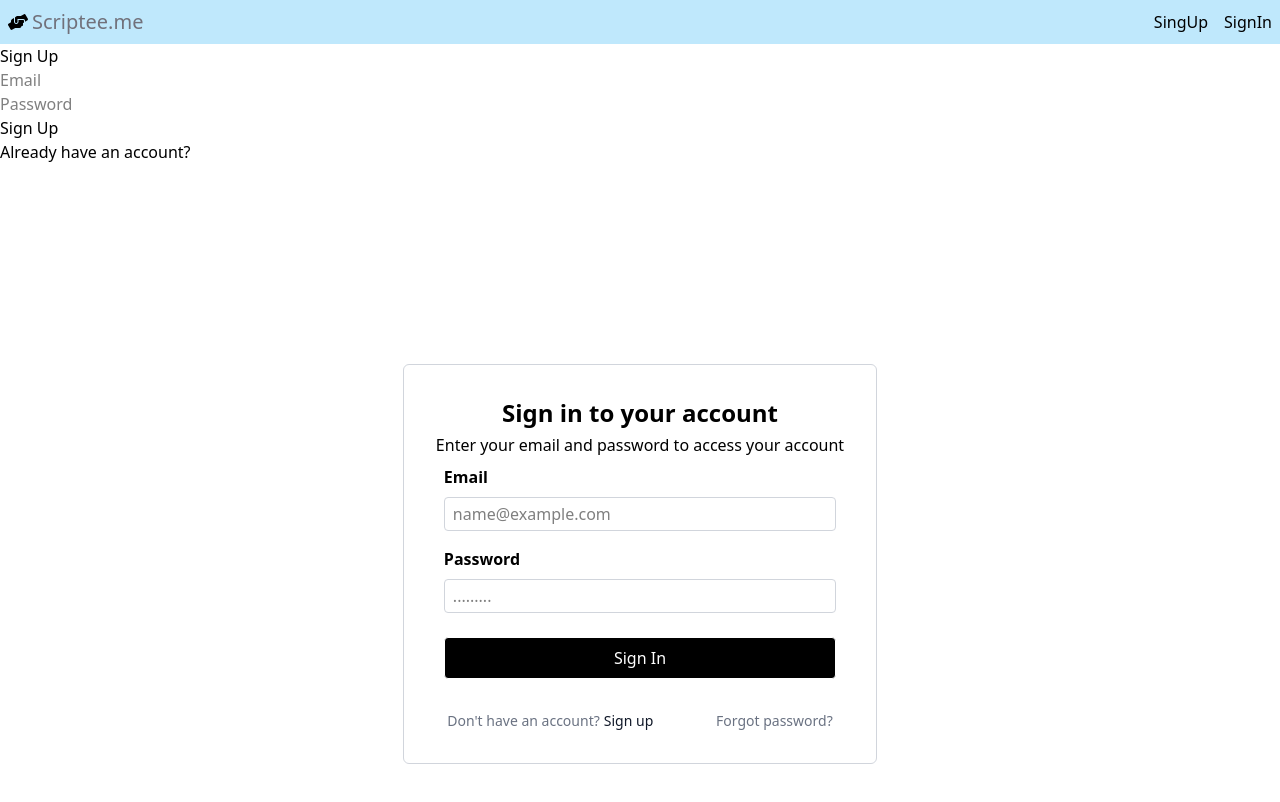
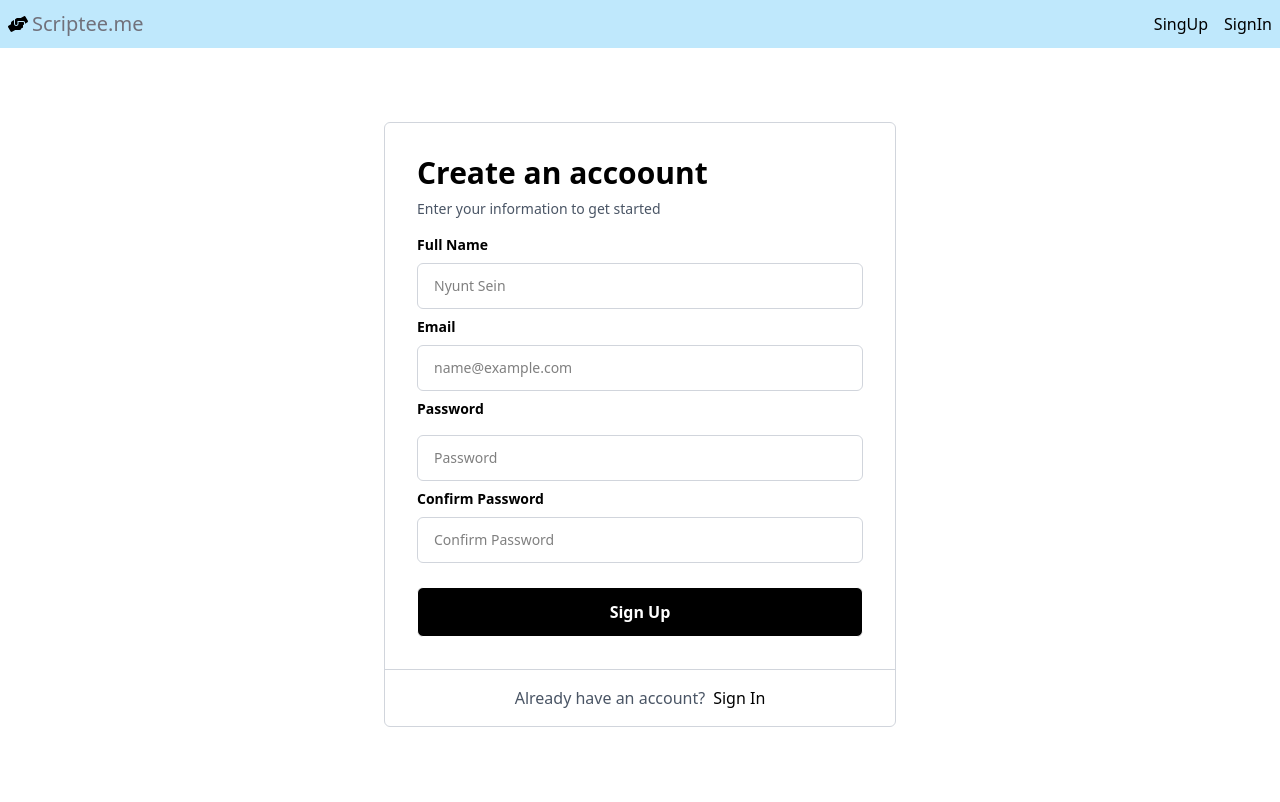
Before and after one commit to NS-25/scriptee.me, a React (Vite) app: page /signup in a window 1280 px wide. Shown: the top 802 px of the page. Built offline with nearby package versions, Linux system fonts and the light colour scheme.

Commit message:
sign up done

```diff
--- a/src/App.tsx
+++ b/src/App.tsx
@@ -1,5 +1,5 @@
 import Navbar from "./components/Navbar";
-import SignIn from "./components/SignIn";
+// import SignIn from "./components/SignIn";
 import SignUp from "./components/SignUp";
 
 function App() {
@@ -10,9 +10,9 @@ function App() {
       <div>
         <SignUp />
       </div>
-      <div>
+      {/* <div>
         <SignIn />
-      </div>
+      </div> */}
     </>
   );
 }
--- a/src/components/Navbar.tsx
+++ b/src/components/Navbar.tsx
@@ -5,7 +5,7 @@ const Navbar = () => {
     <>
       <nav
         id="nav"
-        className="flex flex-row w-full justify-between items-center  px-2 py-2 bg-sky-500/25"
+        className="flex flex-row w-full justify-between items-center  px-2 py-2 bg-sky-500/25 h-[3em]"
       >
         <div id="logo" className="flex items-center space-x-1 text-xl">
           <FaHandsHelping />
--- a/src/components/SignUp.tsx
+++ b/src/components/SignUp.tsx
@@ -1,18 +1,70 @@
 const SignUp = () => {
   return (
     <>
-      <div>
-        <h2>Sign Up</h2>
-        <form>
-          <input type="email" placeholder="Email" />
-          <br />
-          <input type="password" placeholder="Password" />
-          <br />
-          <button type="submit">Sign Up</button>
-        </form>
-        <p>
-          Already have an account?
-        </p>
+      <div id="wrapper" className=" p-4 min-h-[calc(100vh-3em)] grid place-items-center">
+        <div className="border max-w-lg min-w-lg rounded-md border-gray-300">
+          <form className="p-8">
+            <h2 className="text-3xl font-semibold mb-2 ">Create an accoount</h2>
+            <p className="text-sm text-gray-600 mb-4">
+              Enter your information to get started
+            </p>
+            <div className="flex flex-col gap-2 mb-6">
+              <div className=" flex flex-col gap-2">
+                <label htmlFor="fullname" className="text-sm font-bold">
+                  Full Name
+                </label>
+                <input
+                  type="fullname"
+                  placeholder="Nyunt Sein"
+                  className="border py-3 px-4 text-sm rounded-md border-gray-300"
+                />
+              </div>
+              <div className=" flex flex-col gap-2">
+                <label htmlFor="email" className="text-sm font-bold">
+                  Email
+                </label>
+                <input
+                  type="email"
+                  placeholder="name@example.com"
+                  className="border py-3 px-4 text-sm rounded-md border-gray-300"
+                />
+              </div>
+              <div className=" flex flex-col gap-4">
+                <label htmlFor="password" className="text-sm font-bold">
+                  Password
+                </label>
+                <input
+                  type="password"
+                  placeholder="Password"
+                  className="border py-3 px-4 text-sm rounded-md border-gray-300"
+                />
+              </div>
+              <div className=" flex flex-col gap-2">
+                <label htmlFor="confirm-password" className="text-sm font-bold">
+                  Confirm Password
+                </label>
+                <input
+                  type="password"
+                  placeholder="Confirm Password"
+                  className="border py-3 px-4 text-sm rounded-md border-gray-300"
+                />
+              </div>
+            </div>
+            <button
+              type="submit"
+              className="border w-full py-3 bg-black text-white rounded-md font-semibold cursor-pointer hover:bg-black/80"
+            >
+              Sign Up
+            </button>
+          </form>
+          {/* <hr /> */}
+          <div className="border-t border-t-gray-300 flex flex-row items-center justify-center py-4 gap-2">
+            <p className="text-gray-600">Already have an account?</p>
+            <a href="#" className="hover:underline">
+              Sign In
+            </a>
+          </div>
+        </div>
       </div>
     </>
   );
```
